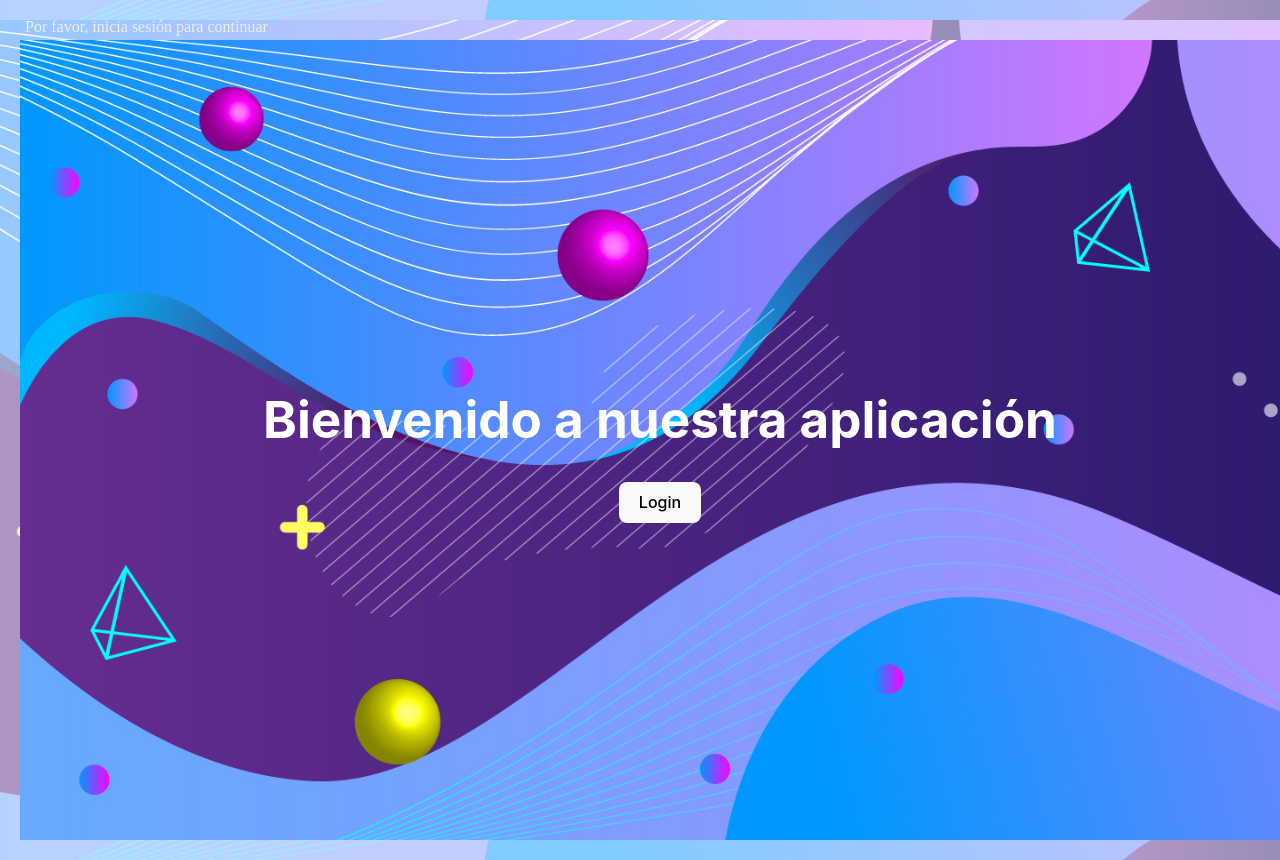
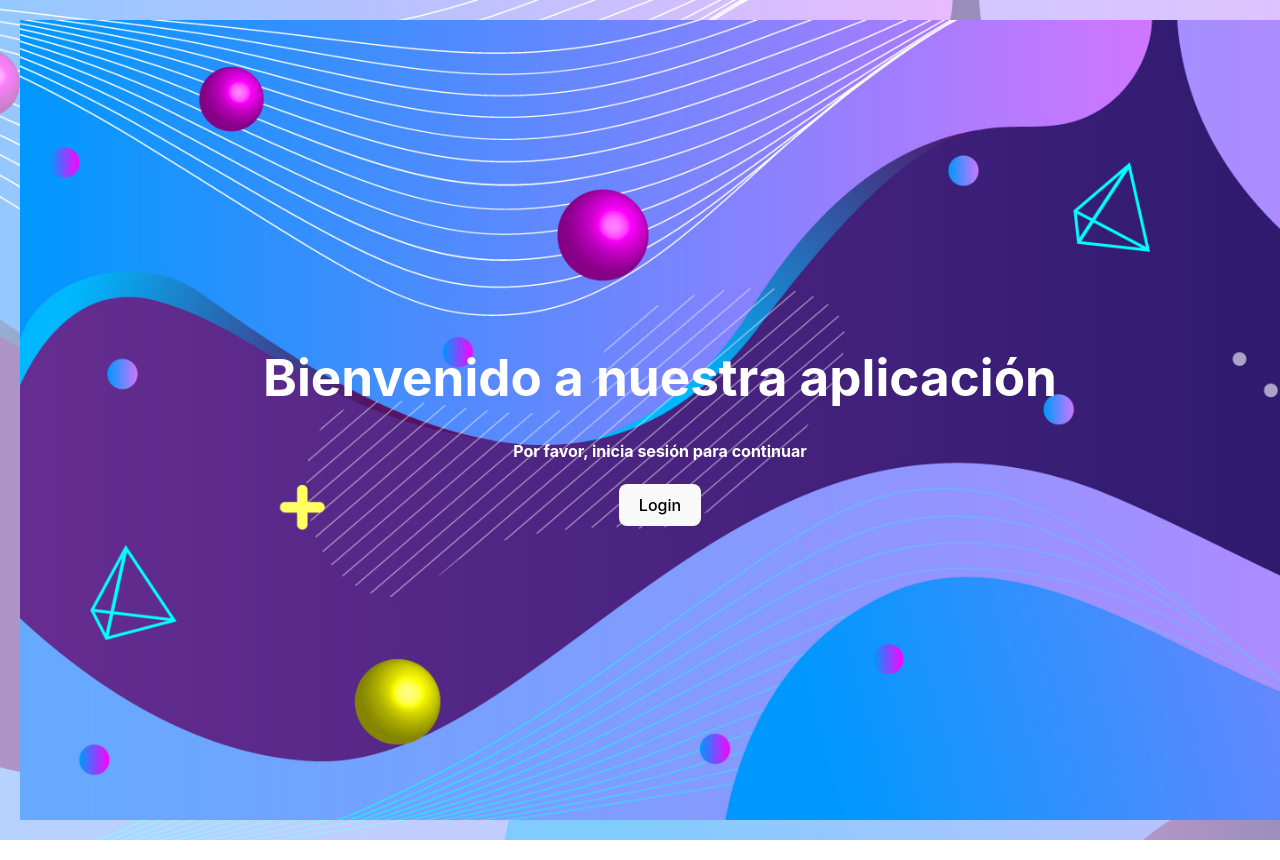
Before and after one commit to ElvisAlas/MusicHome, a React (Vite) app in the folder MusicHome/: page / in a window 1280 px wide. Shown: the top 860 px of the page. Built offline with nearby package versions, Linux system fonts and the light colour scheme; a web font is replaced by a local one.

Commit message:
se ajusto estilos

```diff
--- a/MusicHome/src/Componentes/Menu.jsx
+++ b/MusicHome/src/Componentes/Menu.jsx
@@ -37,7 +37,7 @@ function Menu() {
         q: cancion,
         type: 'multi',
         offset: '0',
-        limit: '5',
+        limit: '9',
         numberOfTopResults: '5'
       },
       headers: {
@@ -83,6 +83,7 @@ function Menu() {
       </nav>
 
       <div className="Main">
+        {canciones.length > 0 ? (
           <table>
             <thead>
               <tr>
@@ -93,18 +94,27 @@ function Menu() {
               </tr>
             </thead>
             <tbody>
-
               {canciones.map((cancion, index) => (
                 <tr key={index}>
-                <td><img src={cancion.data.albumOfTrack.coverArt.sources[0].url} alt="Album Cover" className="album-cover" /></td>
-                <td className="cancion">{cancion.data.name} </td>
-                <td className="cancion">{cancion.data.artists.items[0].profile.name} </td>
-                <td><a href={cancion.data.uri}><button className='PlayButton'>Escuchar en Spoty</button></a></td>
+                  <td>
+                    <img src={cancion.data.albumOfTrack.coverArt.sources[0].url} alt="Album Cover" className="album-cover" />
+                  </td>
+                  <td className="cancion">{cancion.data.name}</td>
+                  <td className="cancion">{cancion.data.artists.items[0].profile.name}</td>
+                  <td>
+                    <a href={cancion.data.uri}>
+                      <button className='PlayButton'>Escuchar en Spoty</button>
+                    </a>
+                  </td>
                 </tr>
               ))}
             </tbody>
           </table>
+        ) : (
+          <h2 className="vacio">No hay canciones para mostrar</h2>
+        )}
       </div>
+
     </>
   );
 }
--- a/MusicHome/src/Componentes/login.jsx
+++ b/MusicHome/src/Componentes/login.jsx
@@ -11,9 +11,9 @@ function Login() {
 
   return (
     <div className="login">
-      <div className="login-content"> {/* Contenedor para centrar el contenido */}
+      <div className="login-content">
         <h1>Bienvenido a nuestra aplicación</h1>
-        <p>Por favor, inicia sesión para continuar</p>
+        <h4>Por favor, inicia sesión para continuar</h4>
         <button onClick={handleLoginClick}>Login</button>
       </div>
     </div>
--- a/MusicHome/src/Style/Menu.css
+++ b/MusicHome/src/Style/Menu.css
@@ -1,7 +1,20 @@
 @import url("https://fonts.googleapis.com/css2?family=Edu+TAS+Beginner&family=Nunito+Sans:opsz,wght@6..12,200&display=swap");
 
- html {
+ /* html {
   margin-top: 20px;
+  background-image: linear-gradient(rgba(255, 255, 255, 0.5), rgba(255, 255, 255, 0.5)), url("../assets/fondo.jpg");
+  background-size: cover;
+  background-position: center;
+  padding: 20px;
+} */
+html, body {
+  margin: 0;
+  padding: 0;
+  height: 100%;
+
+}
+
+body {
   background-image: linear-gradient(rgba(255, 255, 255, 0.5), rgba(255, 255, 255, 0.5)), url("../assets/fondo.jpg");
   background-size: cover;
   background-position: center;
@@ -154,3 +167,8 @@ p:hover {
   padding: 0.375rem 0.75rem;
   font-size: 1rem;
 }
+
+.vacio {
+  text-align: center;
+  color: white;
+}
```
Lines whose indentation alone changed are shown as unchanged.
